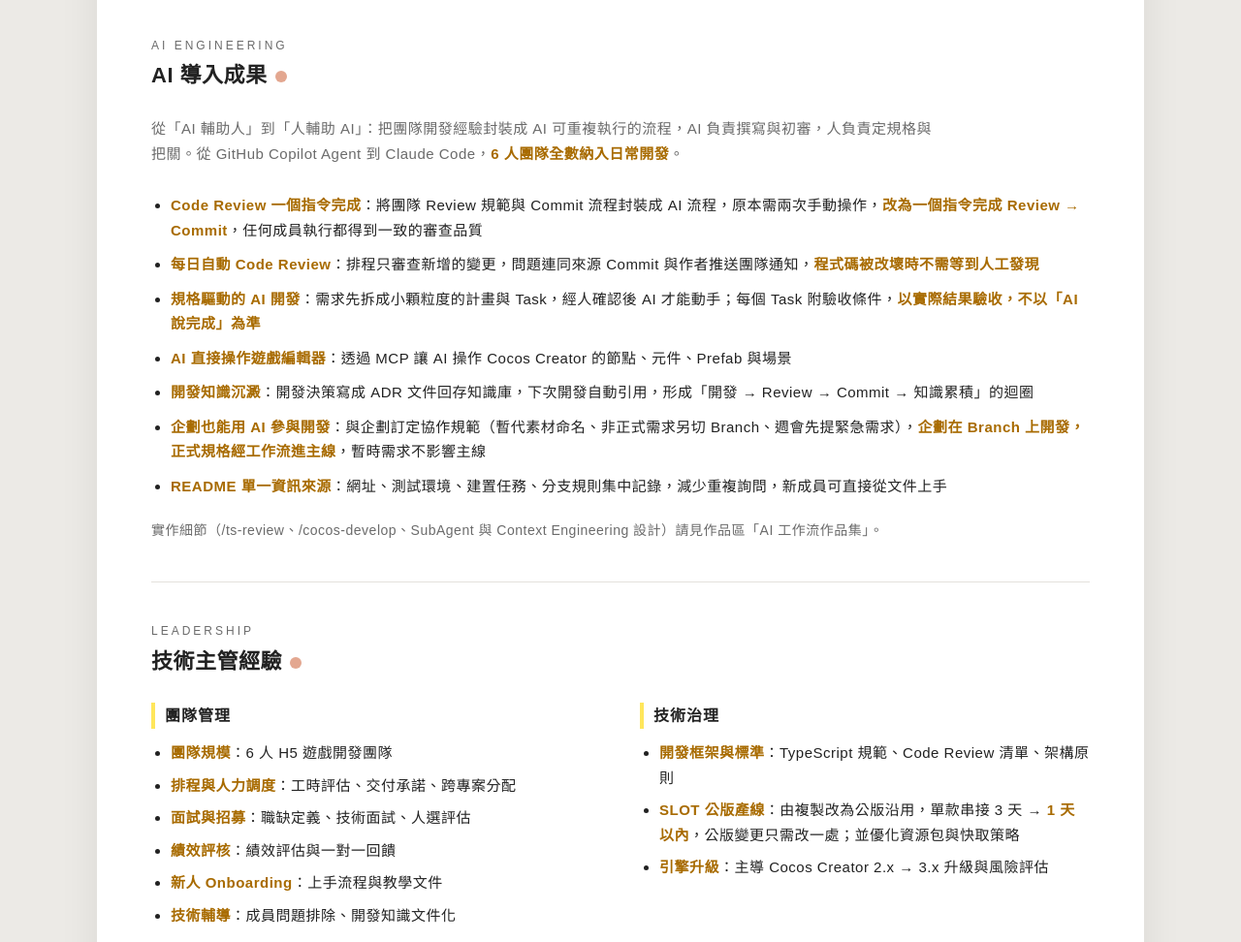
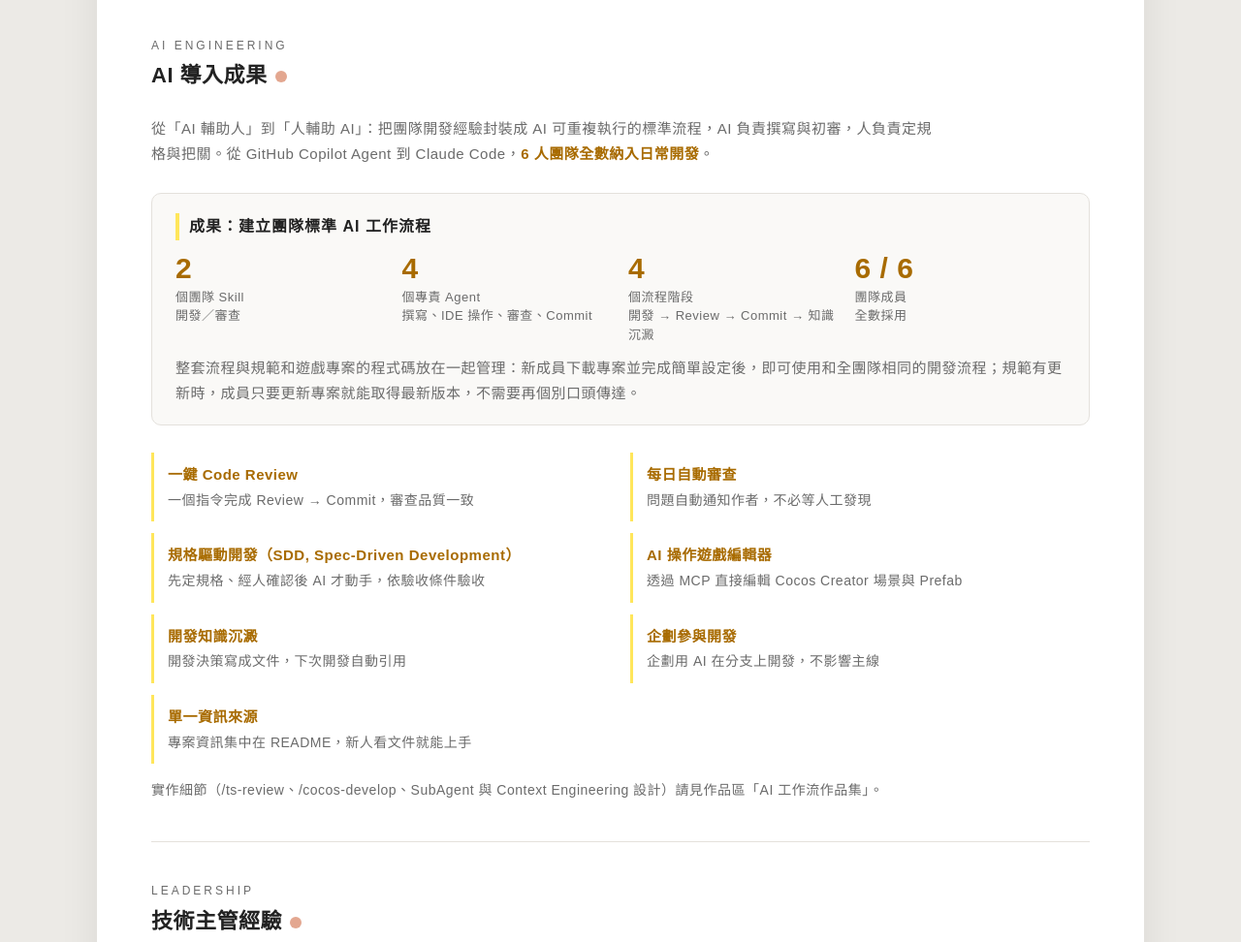
Before and after one commit to Tzuhuanhsu/introduction, a plain HTML site: page index.html in a window 1280 px wide. Shown: the part 820-1792 px from the top of the page at 97% size. Drawn offline with Linux system fonts and the light colour scheme.

Commit message:
[mod]履歷第 2 階段：補上團隊交付與 AI 工作流程成果
- 團隊交付：升任部長後交付 3 個專案，啪麻雀、神話魚機（冥王）上線星城 Web，麻將之星改版移至 2026
- AI 導入成果新增成果卡：2 個 Skill、4 個 Agent、4 個流程階段、6/6 成員採用
- AI 成果條列精簡為兩欄小卡（短標題＋一句結果），規格驅動開發標註 SDD, Spec-Driven Development
- 核心優勢與第一屏同步更新

Co-Authored-By: Claude Opus 5.5 <noreply@anthropic.com>

```diff
--- a/index.html
+++ b/index.html
@@ -37,7 +37,7 @@
             <ul class="hero-proof">
                 <li>版本產出時間 <strong>−70%</strong></li>
                 <li>SLOT 單款串接 <strong>3 天 → 1 天內</strong></li>
-                <li>6 人團隊<strong>全員導入 AI 開發</strong></li>
+                <li>建立<strong>團隊標準 AI 工作流程</strong></li>
             </ul>
             <ul class="hero-contact">
                 <li>
@@ -57,8 +57,8 @@
             <span class="section-label">Summary</span>
             <h2 class="section-title">核心優勢</h2>
             <ul class="summary-grid">
-                <li><strong>帶領 6 人 H5 遊戲開發團隊</strong>｜現任開發一部部長：排程、技術決策、績效與招募</li>
-                <li><strong>推動 AI 原生開發</strong>｜設計「人輔助 AI」開發工作流並導入全團隊，一個指令完成 Review → Commit</li>
+                <li><strong>帶領 6 人 H5 遊戲開發團隊</strong>｜升任部長後交付 <strong>3 個專案</strong>，其中 2 款上線星城 Web；負責排程、技術決策、績效與招募</li>
+                <li><strong>建立團隊標準 AI 工作流程</strong>｜2 個 Skill ＋ 4 個 Agent，涵蓋開發 → Review → Commit → 知識沉澱，<strong>6 人團隊全數採用</strong></li>
                 <li><strong>自動化與架構提效</strong>｜Jenkins + Python 版本產出時間<strong>減少 70% 以上</strong>；SLOT 公版單款串接 3 天 → <strong>1 天以內</strong></li>
                 <li><strong>線上品質與風險控管</strong>｜白名單先行測試、熱更新／回滾、雙平台上架；首屏載入 10 秒 → <strong>7 秒</strong></li>
                 <li><strong>9 年遊戲前端實務經驗</strong>（2016 起）｜Cocos2d-x 至 Cocos Creator；SLOT、押分機、麻將、魚機，跨 Android／iOS／H5</li>
@@ -69,16 +69,27 @@
         <section class="section ai">
             <span class="section-label">AI Engineering</span>
             <h2 class="section-title">AI 導入成果</h2>
-            <p class="lead">從「AI 輔助人」到「人輔助 AI」：把團隊開發經驗封裝成 AI 可重複執行的流程，AI 負責撰寫與初審，人負責定規格與把關。從 GitHub Copilot Agent 到 Claude Code，<strong>6 人團隊全數納入日常開發</strong>。</p>
+            <p class="lead">從「AI 輔助人」到「人輔助 AI」：把團隊開發經驗封裝成 AI 可重複執行的標準流程，AI 負責撰寫與初審，人負責定規格與把關。從 GitHub Copilot Agent 到 Claude Code，<strong>6 人團隊全數納入日常開發</strong>。</p>
+
+            <div class="ai-highlight">
+                <h3 class="sub-heading">成果：建立團隊標準 AI 工作流程</h3>
+                <ul class="ai-stats">
+                    <li><strong>2</strong><span>個團隊 Skill<br>開發／審查</span></li>
+                    <li><strong>4</strong><span>個專責 Agent<br>撰寫、IDE 操作、審查、Commit</span></li>
+                    <li><strong>4</strong><span>個流程階段<br>開發 → Review → Commit → 知識沉澱</span></li>
+                    <li><strong>6 / 6</strong><span>團隊成員<br>全數採用</span></li>
+                </ul>
+                <p class="note">整套流程與規範和遊戲專案的程式碼放在一起管理：新成員下載專案並完成簡單設定後，即可使用和全團隊相同的開發流程；規範有更新時，成員只要更新專案就能取得最新版本，不需要再個別口頭傳達。</p>
+            </div>
 
             <ul class="ai-list">
-                <li><strong>Code Review 一個指令完成</strong>：將團隊 Review 規範與 Commit 流程封裝成 AI 流程，原本需兩次手動操作，<strong>改為一個指令完成 Review → Commit</strong>，任何成員執行都得到一致的審查品質</li>
-                <li><strong>每日自動 Code Review</strong>：排程只審查新增的變更，問題連同來源 Commit 與作者推送團隊通知，<strong>程式碼被改壞時不需等到人工發現</strong></li>
-                <li><strong>規格驅動的 AI 開發</strong>：需求先拆成小顆粒度的計畫與 Task，經人確認後 AI 才能動手；每個 Task 附驗收條件，<strong>以實際結果驗收，不以「AI 說完成」為準</strong></li>
-                <li><strong>AI 直接操作遊戲編輯器</strong>：透過 MCP 讓 AI 操作 Cocos Creator 的節點、元件、Prefab 與場景</li>
-                <li><strong>開發知識沉澱</strong>：開發決策寫成 ADR 文件回存知識庫，下次開發自動引用，形成「開發 → Review → Commit → 知識累積」的迴圈</li>
-                <li><strong>企劃也能用 AI 參與開發</strong>：與企劃訂定協作規範（暫代素材命名、非正式需求另切 Branch、週會先提緊急需求），<strong>企劃在 Branch 上開發，正式規格經工作流進主線</strong>，暫時需求不影響主線</li>
-                <li><strong>README 單一資訊來源</strong>：網址、測試環境、建置任務、分支規則集中記錄，減少重複詢問，新成員可直接從文件上手</li>
+                <li><strong>一鍵 Code Review</strong><span>一個指令完成 Review → Commit，審查品質一致</span></li>
+                <li><strong>每日自動審查</strong><span>問題自動通知作者，不必等人工發現</span></li>
+                <li><strong>規格驅動開發（SDD, Spec-Driven Development）</strong><span>先定規格、經人確認後 AI 才動手，依驗收條件驗收</span></li>
+                <li><strong>AI 操作遊戲編輯器</strong><span>透過 MCP 直接編輯 Cocos Creator 場景與 Prefab</span></li>
+                <li><strong>開發知識沉澱</strong><span>開發決策寫成文件，下次開發自動引用</span></li>
+                <li><strong>企劃參與開發</strong><span>企劃用 AI 在分支上開發，不影響主線</span></li>
+                <li><strong>單一資訊來源</strong><span>專案資訊集中在 README，新人看文件就能上手</span></li>
             </ul>
             <p class="note">實作細節（/ts-review、/cocos-develop、SubAgent 與 Context Engineering 設計）請見作品區「AI 工作流作品集」。</p>
         </section>
@@ -92,7 +103,7 @@
                 <div class="group">
                     <h3 class="sub-heading">團隊管理</h3>
                     <ul>
-                        <li><strong>團隊規模</strong>：6 人 H5 遊戲開發團隊</li>
+                        <li><strong>團隊交付</strong>：帶領 6 人 H5 遊戲開發團隊，升任部長後交付 3 個專案：麻將 H5「啪麻雀」、H5 魚機「神話魚機（冥王）」<strong>上線星城 Web</strong>，以及「麻將之星」改版</li>
                         <li><strong>排程與人力調度</strong>：工時評估、交付承諾、跨專案分配</li>
                         <li><strong>面試與招募</strong>：職缺定義、技術面試、人選評估</li>
                         <li><strong>績效評核</strong>：績效評估與一對一回饋</li>
@@ -150,8 +161,9 @@
                     <ul>
                         <li>帶領團隊導入 AI Coding Agent 與「人輔助 AI」開發工作流，建立團隊 AI 開發規範與跨職能協作規範</li>
                         <li>協助品檢團隊建立 GitLab Issue 與 Google Sheet 整合自動化流程</li>
-                        <li>1月　帶領團隊完成麻將 H5「啪麻雀」</li>
-                        <li>1月　帶領團隊製作 H5 魚機「神話魚機」</li>
+                        <li>1月　帶領團隊完成麻將 H5「啪麻雀」，上線星城 Web</li>
+                        <li>1月　帶領團隊製作 H5 魚機「神話魚機（冥王）」，上線星城 Web</li>
+                        <li>帶領團隊完成「麻將之星」改版</li>
                     </ul>
                 </div>
             </div>
--- a/style.css
+++ b/style.css
@@ -269,17 +269,72 @@ a {
   grid-column: 1 / -1;
 }
 
+/* AI 導入成果：標準流程成果卡 */
+.ai-highlight {
+  background: #faf9f7;
+  border: 1px solid var(--line);
+  border-radius: var(--radius);
+  padding: 20px 24px;
+  margin-bottom: 28px;
+}
+
+.ai-stats {
+  list-style: none;
+  display: grid;
+  grid-template-columns: repeat(4, minmax(0, 1fr));
+  gap: 16px;
+  margin: 8px 0 12px;
+}
+
+.ai-stats li {
+  display: flex;
+  flex-direction: column;
+  gap: 4px;
+}
+
+.ai-stats strong {
+  font-size: 30px;
+  line-height: 1.1;
+}
+
+.ai-stats span {
+  font-size: 13px;
+  line-height: 1.5;
+  color: var(--text-muted);
+}
+
+.ai-highlight .note {
+  margin: 0;
+}
+
 /* AI 導入成果：單一成果清單 */
 .ai-list {
-  padding-left: 20px;
-  margin-bottom: 12px;
+  list-style: none;
+  display: grid;
+  grid-template-columns: repeat(2, minmax(0, 1fr));
+  gap: 12px 20px;
+  margin-bottom: 16px;
 }
 
+/* 每張小卡：標題一行、結果一句 */
 .ai-list li {
-  padding-bottom: 10px;
+  display: flex;
+  flex-direction: column;
+  gap: 2px;
+  padding: 10px 0 10px 14px;
+  border-left: 3px solid var(--brand);
 }
 
-.ai .note {
+.ai-list span {
+  color: var(--text-muted);
+  font-size: 14px;
+}
+
+.ai-list li:last-child:nth-child(odd) {
+  grid-column: 1 / -1;
+}
+
+.ai > .note {
   margin-bottom: 32px;
   font-size: 14px;
 }
@@ -599,6 +654,18 @@ a.work-card:hover {
     grid-template-columns: 1fr;
   }
 
+  .ai-stats {
+    grid-template-columns: repeat(2, minmax(0, 1fr));
+  }
+
+  .ai-list {
+    grid-template-columns: 1fr;
+  }
+
+  .ai-highlight {
+    padding: 16px;
+  }
+
   .exp-row {
     grid-template-columns: 1fr;
     gap: 4px;
```
